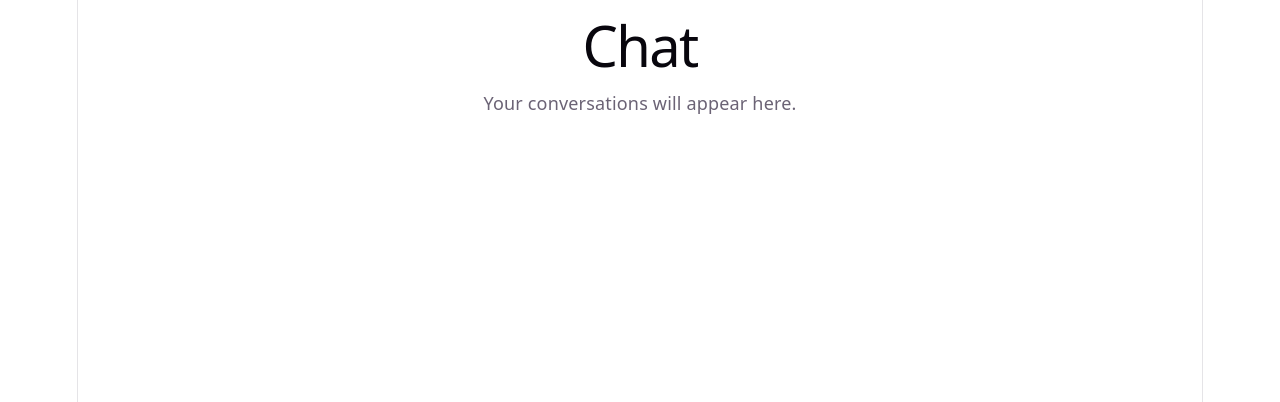
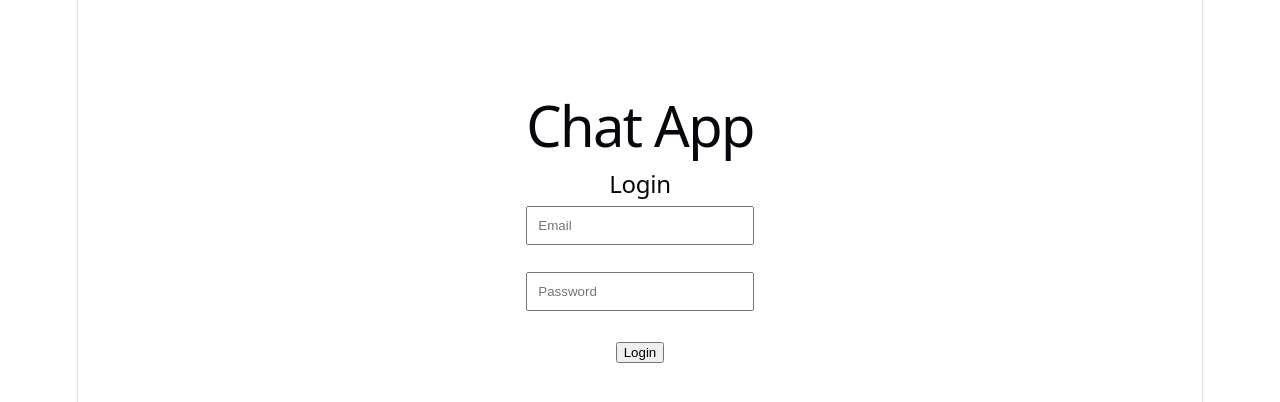
Before and after one commit to hermela-getnet123/chat_app, a React (Vite) app in the folder client/: page / in a window 1280 px wide. Shown: the top 402 px of the page. Built offline with nearby package versions, Linux system fonts and the light colour scheme.

Commit message:
reusable API

```diff
--- a/client/src/App.jsx
+++ b/client/src/App.jsx
@@ -1,7 +1,32 @@
+
+import { useState } from 'react';
 import ChatPage from './pages/ChatPage';
+import LoginPage from './pages/LoginPage';
 
 function App() {
-    return <ChatPage />;
+    const [isLoggedIn, setIsLoggedIn] = useState(
+        Boolean(localStorage.getItem('token'))
+    );
+
+    const handleLogout = () => {
+        localStorage.removeItem('token');
+        setIsLoggedIn(false);
+    };
+
+    return isLoggedIn ? (
+        <div>
+            <button
+                onClick={handleLogout}
+                style={{ margin: '12px' }}
+            >
+                Logout
+            </button>
+
+            <ChatPage />
+        </div>
+    ) : (
+        <LoginPage onLoginSuccess={() => setIsLoggedIn(true)} />
+    );
 }
 
 export default App;
--- a/client/src/components/ChatWindow.jsx
+++ b/client/src/components/ChatWindow.jsx
@@ -1,20 +1,26 @@
-function ChatWindow() {
+
+function ChatWindow({ conversation }) {
     return (
         <div>
             <h2>Chat Window</h2>
 
+            <p>
+                Conversation ID: {conversation._id}
+            </p>
+
+            <p>
+                Participants:{' '}
+                {conversation.participants
+                    .map((participant) => participant.username)
+                    .join(', ')}
+            </p>
+
             <div>
-                <p>No messages yet.</p>
+                <p>Message history will appear here next.</p>
             </div>
 
-            <input
-                type="text"
-                placeholder="Type a message..."
-            />
-
-            <button>
-                Send
-            </button>
+            <input type="text" placeholder="Type a message..." />
+            <button disabled>Send</button>
         </div>
     );
 }
--- a/client/src/components/ConversationList.jsx
+++ b/client/src/components/ConversationList.jsx
@@ -1,9 +1,66 @@
-function ConversationList() {
+
+import { useEffect, useState } from 'react';
+import { apiFetch } from '../services/api';
+
+function ConversationList({ onSelectConversation, selectedConversationId }) {
+    const [conversations, setConversations] = useState([]);
+    const [loading, setLoading] = useState(true);
+    const [error, setError] = useState('');
+
+    useEffect(() => {
+        const loadConversations = async () => {
+            try {
+                const data = await apiFetch('/conversations');
+                setConversations(data);
+            } catch (err) {
+                setError(err.message);
+            } finally {
+                setLoading(false);
+            }
+        };
+
+        loadConversations();
+    }, []);
+
+    if (loading) {
+        return <p>Loading conversations...</p>;
+    }
+
+    if (error) {
+        return <p>Error: {error}</p>;
+    }
+
     return (
         <div>
             <h2>Conversations</h2>
 
-            <p>No conversations yet.</p>
+            {conversations.length === 0 ? (
+                <p>No conversations yet.</p>
+            ) : (
+                conversations.map((conversation) => (
+                    <button
+                        key={conversation._id}
+                        onClick={() => onSelectConversation(conversation)}
+                        style={{
+                            display: 'block',
+                            width: '100%',
+                            padding: '12px',
+                            marginBottom: '8px',
+                            background:
+                                selectedConversationId === conversation._id
+                                    ? '#dbeafe'
+                                    : '#ffffff',
+                            border: '1px solid #ddd',
+                            cursor: 'pointer',
+                            textAlign: 'left'
+                        }}
+                    >
+                        {conversation.participants
+                            .map((participant) => participant.username)
+                            .join(', ')}
+                    </button>
+                ))
+            )}
         </div>
     );
 }
--- a/client/src/pages/ChatPage.jsx
+++ b/client/src/pages/ChatPage.jsx
@@ -1,14 +1,27 @@
+
+import { useState } from 'react';
 import ConversationList from '../components/ConversationList';
 import ChatWindow from '../components/ChatWindow';
 
 function ChatPage() {
+    const [selectedConversation, setSelectedConversation] = useState(null);
+
     return (
-        <div>
-            <h1>Chat</h1>
+        <div style={{ display: 'flex', gap: '24px', padding: '20px' }}>
+            <div style={{ width: '300px' }}>
+                <ConversationList
+                    onSelectConversation={setSelectedConversation}
+                    selectedConversationId={selectedConversation?._id}
+                />
+            </div>
 
-            <p>
-                Your conversations will appear here.
-            </p>
+            <div style={{ flex: 1 }}>
+                {selectedConversation ? (
+                    <ChatWindow conversation={selectedConversation} />
+                ) : (
+                    <p>Select a conversation to start chatting.</p>
+                )}
+            </div>
         </div>
     );
 }
--- a/client/src/pages/LoginPage.jsx
+++ b/client/src/pages/LoginPage.jsx
@@ -0,0 +1,83 @@
+
+import { useState } from 'react';
+
+function LoginPage({ onLoginSuccess }) {
+    const [email, setEmail] = useState('');
+    const [password, setPassword] = useState('');
+    const [error, setError] = useState('');
+    const [loading, setLoading] = useState(false);
+
+    const handleLogin = async (e) => {
+        e.preventDefault();
+        setError('');
+        setLoading(true);
+
+        try {
+            const response = await fetch('http://localhost:3000/login', {
+                method: 'POST',
+                headers: {
+                    'Content-Type': 'application/json'
+                },
+                body: JSON.stringify({ email, password })
+            });
+
+            const data = await response.json();
+
+            if (!response.ok) {
+                throw new Error(data.error || 'Login failed');
+            }
+
+            if (!data.token) {
+                throw new Error('The server did not return a login token.');
+            }
+
+            localStorage.setItem('token', data.token);
+            onLoginSuccess();
+        } catch (err) {
+            setError(err.message || 'Could not connect to the server.');
+        } finally {
+            setLoading(false);
+        }
+    };
+
+    return (
+        <div style={{ maxWidth: '360px', margin: '80px auto' }}>
+            <h1>Chat App</h1>
+            <h2>Login</h2>
+
+            <form onSubmit={handleLogin}>
+                <input
+                    type="email"
+                    placeholder="Email"
+                    value={email}
+                    onChange={(e) => setEmail(e.target.value)}
+                    required
+                    style={{ width: '100%', padding: '10px', boxSizing: 'border-box' }}
+                />
+
+                <br /><br />
+
+                <input
+                    type="password"
+                    placeholder="Password"
+                    value={password}
+                    onChange={(e) => setPassword(e.target.value)}
+                    required
+                    style={{ width: '100%', padding: '10px', boxSizing: 'border-box' }}
+                />
+
+                <br /><br />
+
+                <button type="submit" disabled={loading}>
+                    {loading ? 'Logging in...' : 'Login'}
+                </button>
+
+                {error && (
+                    <p style={{ color: 'red' }}>{error}</p>
+                )}
+            </form>
+        </div>
+    );
+}
+
+export default LoginPage;
--- /dev/null
+++ b/client/src/services/api.js
@@ -0,0 +1,23 @@
+
+const API_URL = 'http://localhost:3000';
+
+export const apiFetch = async (endpoint, options = {}) => {
+    const token = localStorage.getItem('token');
+
+    const response = await fetch(`${API_URL}${endpoint}`, {
+        ...options,
+        headers: {
+            'Content-Type': 'application/json',
+            ...(token ? { Authorization: `Bearer ${token}` } : {}),
+            ...options.headers
+        }
+    });
+
+    const data = await response.json();
+
+    if (!response.ok) {
+        throw new Error(data.error || 'Request failed');
+    }
+
+    return data;
+};
```
